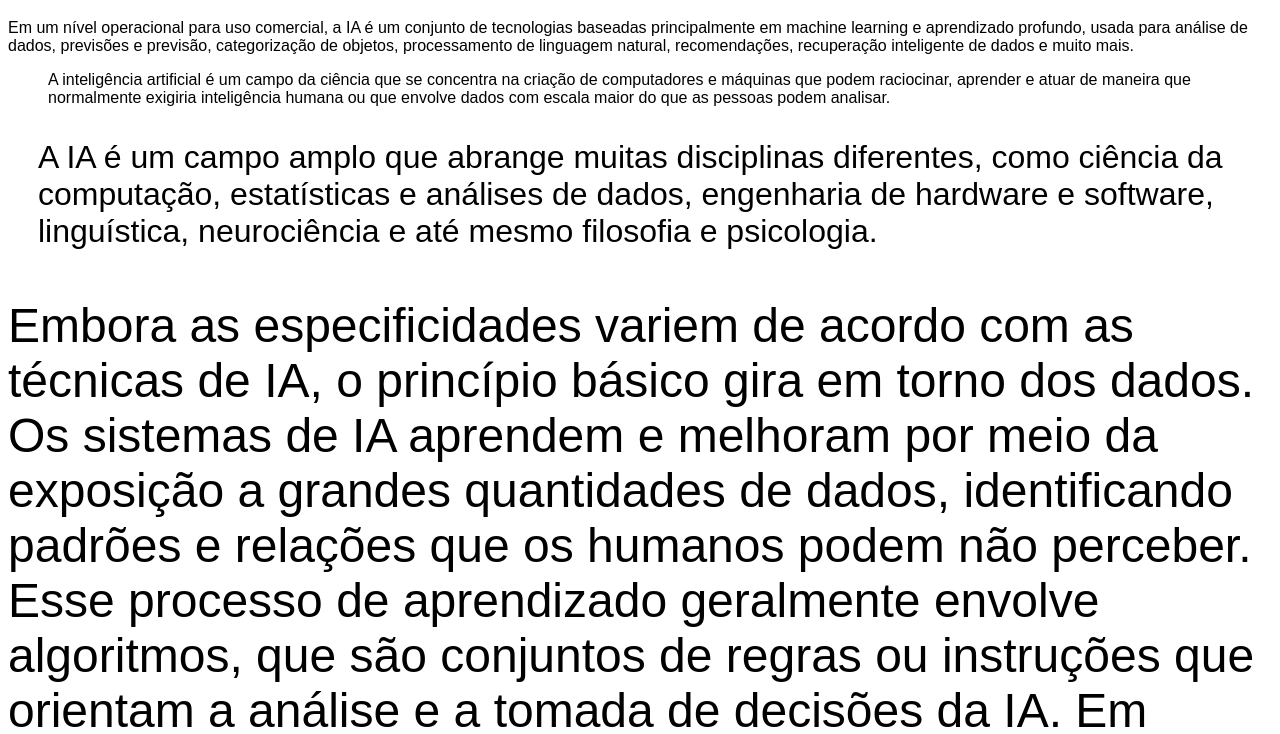
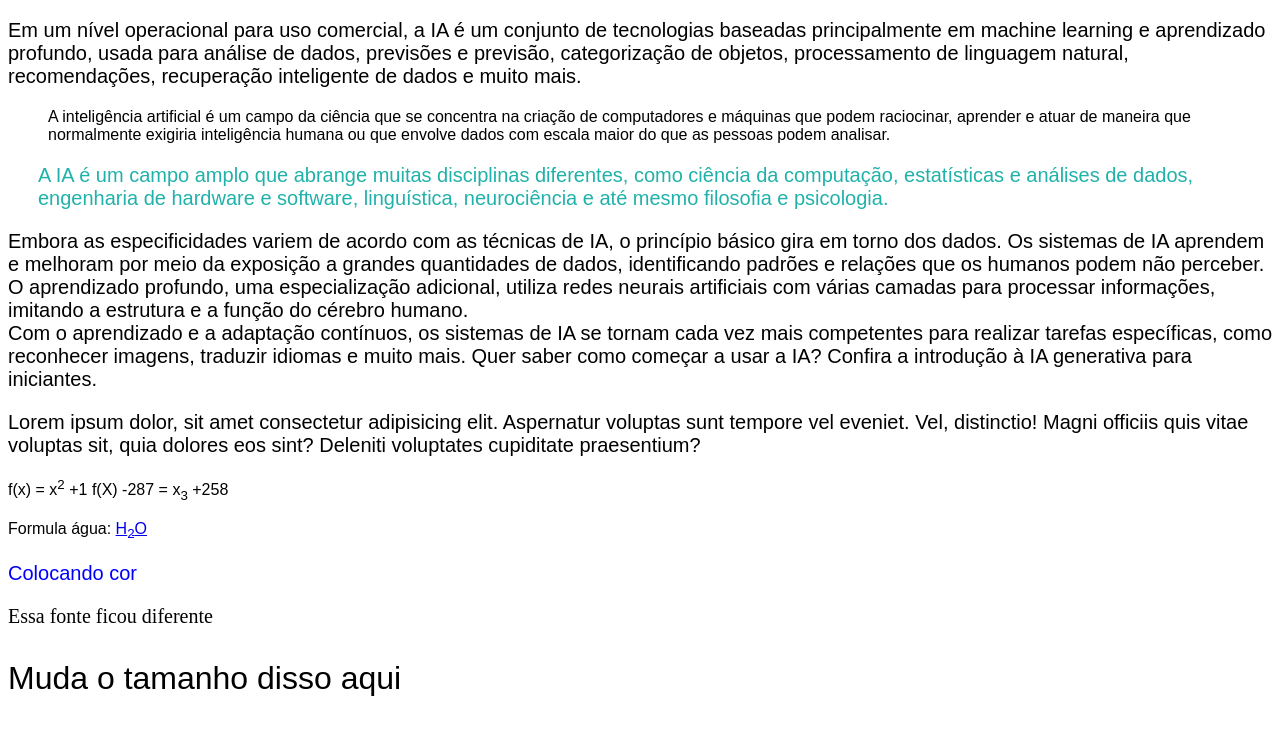
Before and after one commit to farolfa/aula-lucimar, a plain HTML site: page aula html/aula dia 20.09.24/index.html in a window 1280 px wide. Shown: the part 61-795 px from the top of the page. Drawn offline with Linux system fonts and the light colour scheme.

Commit message:
Update index.html

```diff
--- a/aula html/aula dia 20.09.24/index.html
+++ b/aula html/aula dia 20.09.24/index.html
@@ -8,12 +8,16 @@
         body{
             font-family: Arial, Helvetica, sans-serif;
         }
+        p{
+            font-size: 20px;
+        }
         p#texto-diferente {
-            font-size: 32px;
+
             margin-left: 30px;
+            color: lightseagreen;
         }
         p#texto-mudado {
-            font-size: 3em;
+
         }
     </style>
 </head>
@@ -32,14 +36,25 @@
     <p id="texto-mudado">
         Embora as especificidades variem de acordo com as técnicas de IA, o princípio básico gira em torno dos dados. Os sistemas de IA aprendem e melhoram por meio da exposição a grandes quantidades de dados, identificando padrões e relações que os humanos podem não perceber.
 
- Esse processo de aprendizado geralmente envolve algoritmos, que são conjuntos de regras ou instruções que orientam a análise e a tomada de decisões da IA. Em machine learning, um subconjunto conhecido da IA, algoritmos são treinados em dados rotulados ou não rotulados para fazer previsões ou categorizar informações.
 
-O aprendizado profundo, uma especialização adicional, utiliza redes neurais artificiais com várias camadas para processar informações, imitando a estrutura e a função do cérebro humano. Com o aprendizado e a adaptação contínuos, os sistemas de IA se tornam cada vez mais competentes para realizar tarefas específicas, como reconhecer imagens, traduzir idiomas e muito mais.
+
+O aprendizado profundo, uma especialização adicional, utiliza redes neurais artificiais com várias camadas para processar informações, imitando a estrutura e a função do cérebro humano. <br>Com o aprendizado e a adaptação contínuos, os sistemas de IA se tornam cada vez mais competentes para realizar tarefas específicas, como reconhecer imagens, traduzir idiomas e muito mais.
 
 Quer saber como começar a usar a IA? Confira a introdução à IA generativa para iniciantes.
     </p>
     <p>
         Lorem ipsum dolor, sit amet consectetur adipisicing elit. Aspernatur voluptas sunt tempore vel eveniet. Vel, distinctio! Magni officiis quis vitae voluptas sit, quia dolores eos sint? Deleniti voluptates cupiditate praesentium?
     </p>
+    f(x) = x<sup>2</sup> +1
+    f(X) -287 = x<sub>3</sub> +258
+    <br>
+    <br>
+    Formula água: <a href="https://pt.wikipedia.org/wiki/%C3%81gua" target="_blank">H<sub>2</sub>O </a>
+    <p style="color:blue">
+    Colocando cor
+    </p>
+    <p style="font-family:'Times New Roman', Times, serif"> Essa fonte ficou diferente</p>
+    <p style="font-size: 32px;"> Muda o tamanho disso aqui</p>
+    <p style="color: blueviolet; font-size: 40px; font-family: cursive;"> Todos os 3 juntos</p>
 </body>
 </html>
```
